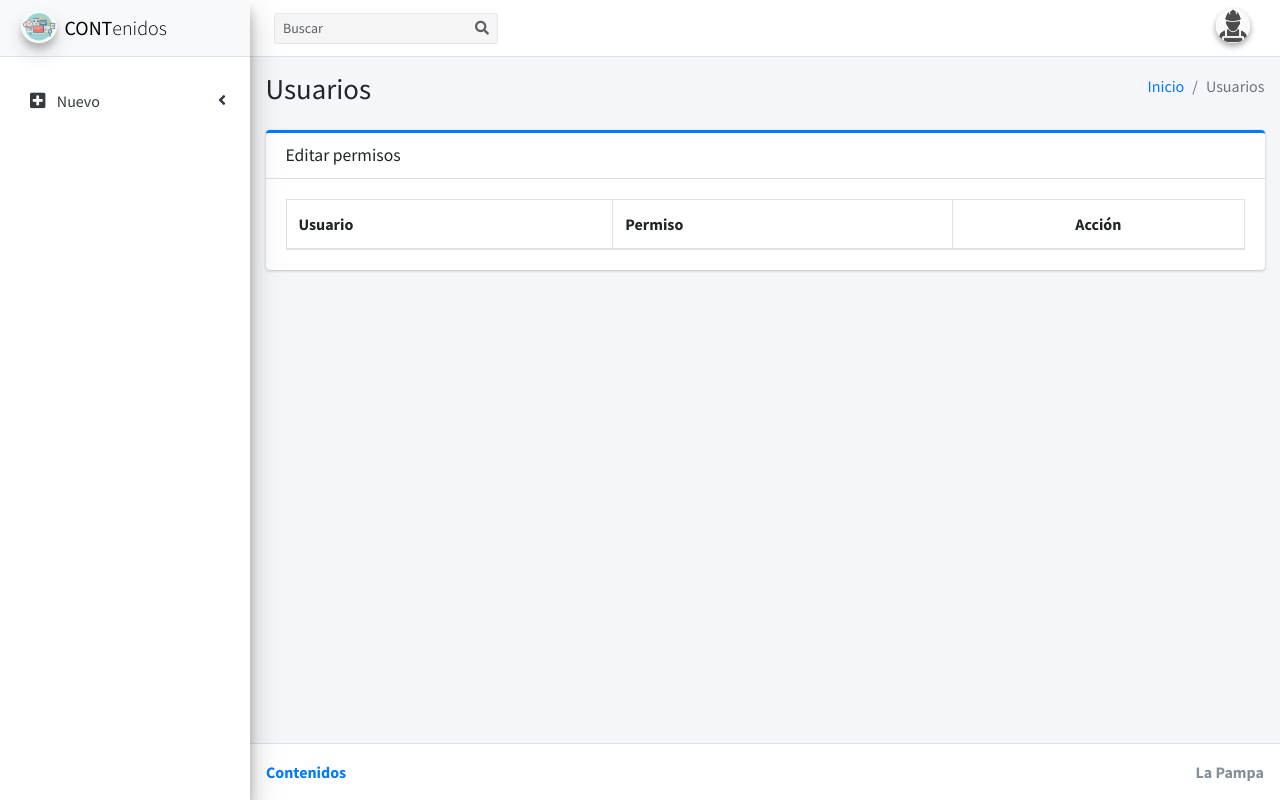
After one commit to marcosabram/portal, a Django app: page /usuarios in a window 1280 px wide. The commit adds this page. Run offline with Django 3.2, Linux system fonts and the light colour scheme; lists and menus that the app fills with data are empty; some libraries are stand-ins or nearby versions.

Commit message:
vista usuarios agregada

```diff
--- a/Contenidos/urls.py
+++ b/Contenidos/urls.py
@@ -8,7 +8,7 @@ urlpatterns = [
          view=views.Inicio.as_view(),
          name='index'),
 
-     path(route='documentos/add',
+    path(route='documentos/add',
          view=views.CrearDocumento.as_view(),
          name='crear_documento'),
 
@@ -20,11 +20,16 @@ urlpatterns = [
          view=views.EliminarDocumento.as_view(),
          name='eliminar_documento'),
 
-     path(route='documentos/pendientes',
+    path(route='documentos/pendientes',
          view=views.DocumentosPendientes.as_view(),
          name='documentos_pendientes'),
 
-     path(route='documentos/pendientes/<pk>/aprobar',
+    path(route='documentos/pendientes/<pk>/aprobar',
          view=views.AprobarDocumento.as_view(),
          name='aprobar_documento'),
+
+    path(route='usuarios',
+         view=views.Usuarios.as_view(),
+         name='usuarios'),
+
 ]
--- a/Contenidos/views.py
+++ b/Contenidos/views.py
@@ -77,3 +77,6 @@ class AprobarDocumento(UpdateView):
     template_name='aprobar_contenido.html'
     fields = ['aprobado']
     success_url = reverse_lazy('contenidos:documentos_pendientes')
+
+class Usuarios(TemplateView):
+    template_name = 'usuarios.html'
--- a/templates/index.html
+++ b/templates/index.html
@@ -104,7 +104,7 @@
         <!-- Sidebar Menu -->
         <nav class="mt-2">
           <ul class="nav nav-pills nav-sidebar flex-column" data-widget="treeview" role="menu" data-accordion="false">
-               <li class="nav-header"></li>
+            <li class="nav-header"></li>
             <li class="nav-item has-treeview">
               <a href="#" class="nav-link">
                 <i class="nav-icon fas fa-plus-square"></i>
@@ -127,14 +127,56 @@
                   </a>
                 </li>
               </ul>
+            </li>
+            {%if user.is_staff%}
+            <li class="nav-item has-treeview">
+              <a href="#" class="nav-link">
+                <i class="nav-icon fas fa-plus-square"></i>
+                <p>
+                  Contenidos
+                  <i class="fas fa-angle-left right"></i>
+                </p>
+              </a>
+              <ul class="nav nav-treeview">
+                <li class="nav-item">
+                  <a href="{% url 'contenidos:documentos_pendientes' %}" class="nav-link">
+                    <i class="nav-icon fas fa-edit"></i>
+                    <p>Pendientes</p>
+                  </a>
+                </li>
+                <li class="nav-item">
+                  <a href="#" class="nav-link">
+                    <i class="nav-icon fas fa-calculator"></i>
+                    <p>Aprobados</p>
+                  </a>
+                </li>
+              </ul>
+            </li>
+            <li class="nav-item has-treeview">
+              <a href="#" class="nav-link">
+                <i class="nav-icon fas fa-plus-square"></i>
+                <p>
+                  Grupo
+                  <i class="fas fa-angle-left right"></i>
+                </p>
+              </a>
+              <ul class="nav nav-treeview">
+                <li class="nav-item">
+                  <a href="{% url 'contenidos:usuarios' %}" class="nav-link">
+                    <i class="nav-icon fas fa-edit"></i>
+                    <p>Usuarios</p>
+                  </a>
+                </li>
+                <li class="nav-item">
+                  <a href="#" class="nav-link">
+                    <i class="nav-icon fas fa-calculator"></i>
+                    <p>Permisos</p>
+                  </a>
+                </li>
+              </ul>
+            </li>
+            {%endif%}
           </ul>
-          {%if user.is_staff%}
-          <a href="{% url 'contenidos:documentos_pendientes' %}" class="nav-link">
-            <i class="nav-icon fas fa-plus-square"></i>
-            <p>
-              Contenidos Pendientes
-            </p>
-          </a>{%endif%}
         </nav>
         <!-- /.sidebar-menu -->
       </div>
@@ -148,7 +190,7 @@
     </div>
     <!-- /.content-wrapper -->
     <footer class="main-footer">
-      <strong><a href="#" >Contenidos</a></strong>
+      <strong><a href="#">Contenidos</a></strong>
       <div class="float-right d-none d-sm-inline-block">
         <b>La Pampa</b>
       </div>
--- /dev/null
+++ b/templates/usuarios.html
@@ -0,0 +1,71 @@
+{% extends "index.html" %}
+
+{% block content %}
+<!-- Content Header (Page header) -->
+<section class="content-header">
+    <div class="container-fluid">
+        <div class="row mb-2">
+            <div class="col-sm-6">
+                <h1>Usuarios</h1>
+            </div>
+            <div class="col-sm-6">
+                <ol class="breadcrumb float-sm-right">
+                    <li class="breadcrumb-item"><a href="{% url 'contenidos:index' %}">Inicio</a></li>
+                    <li class="breadcrumb-item active">Usuarios</li>
+                </ol>
+            </div>
+        </div>
+    </div><!-- /.container-fluid -->
+</section>
+
+<section class="content">
+    <div class="container-fluid">
+        <div class="row">
+
+            <div class="col-md-12">
+                <div class="card card-primary card-outline">
+                    <div class="card-header">
+                        <h3 class="card-title">Editar permisos</h3>
+                    </div>
+                    <!-- /.card-header -->
+                    <div class="card-body">
+                        <table class="table table-striped table-bordered" style="width:100%">
+                            <thead>
+                                <tr>
+                                    <th>Usuario</th>
+                                    <th>Permiso</th>
+
+                                    <th class="text-center">Acción</th>
+                                </tr>
+                            </thead>
+                            <tbody>
+                                {% for anticipo in anticipos %}
+                                <tr>
+                                    <td>lunes 3</td>
+                                    <td>la pampa</td>
+
+                                    <td class="text-center">
+                                        <span class="table-remove">
+                                            <a target="_blank" href="#"
+                                                class="btn btn-success btn-rounded btn-sm my-0">Consultar</a>
+                                        </span>
+                                    </td>
+                                </tr>
+                                {% endfor %}
+                            </tbody>
+
+                        </table>
+                    </div>
+                    <!-- /.card-footer -->
+                </div>
+                <!-- /.card -->
+            </div>
+            <!-- /.col -->
+        </div>
+        <!-- /.row -->
+    </div><!-- /.container-fluid -->
+</section>
+<!-- /.content -->
+
+<!-- /.content -->
+{% endblock %}
```
